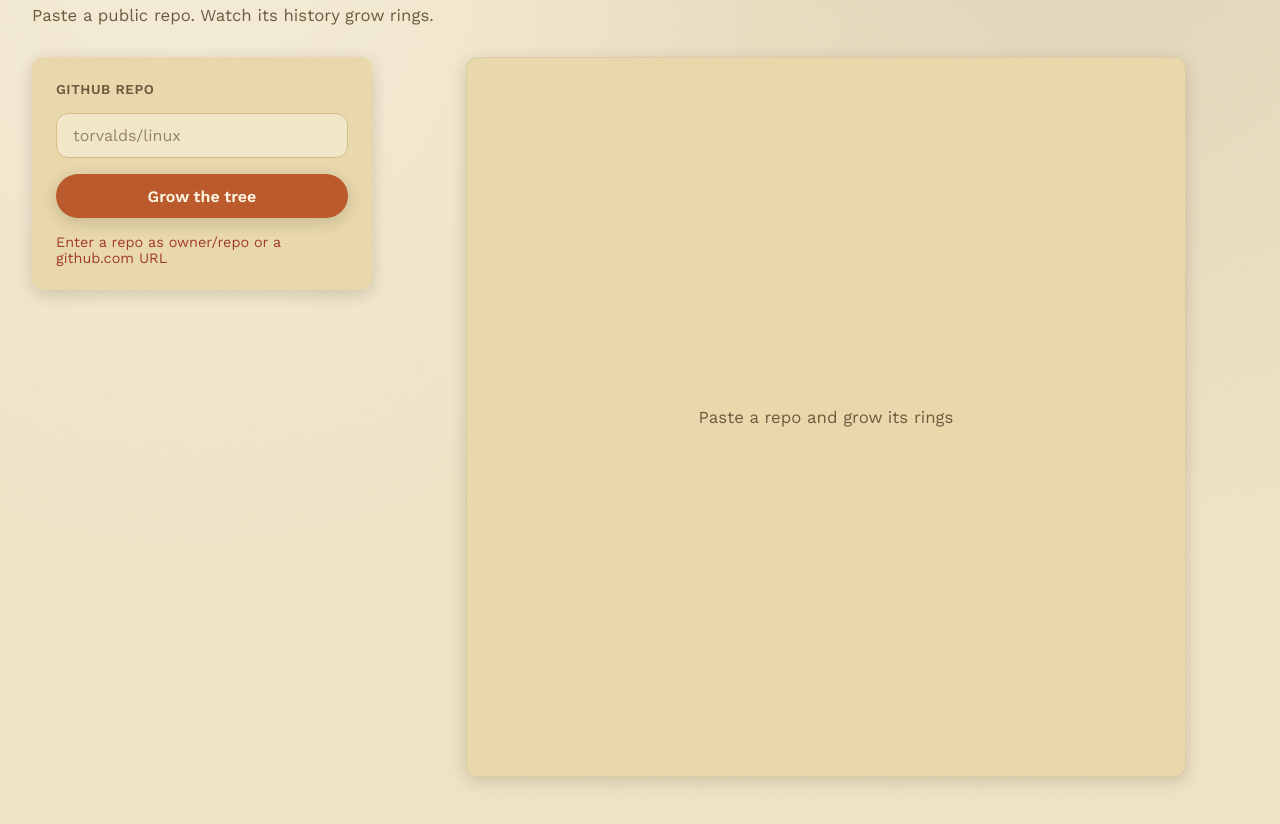
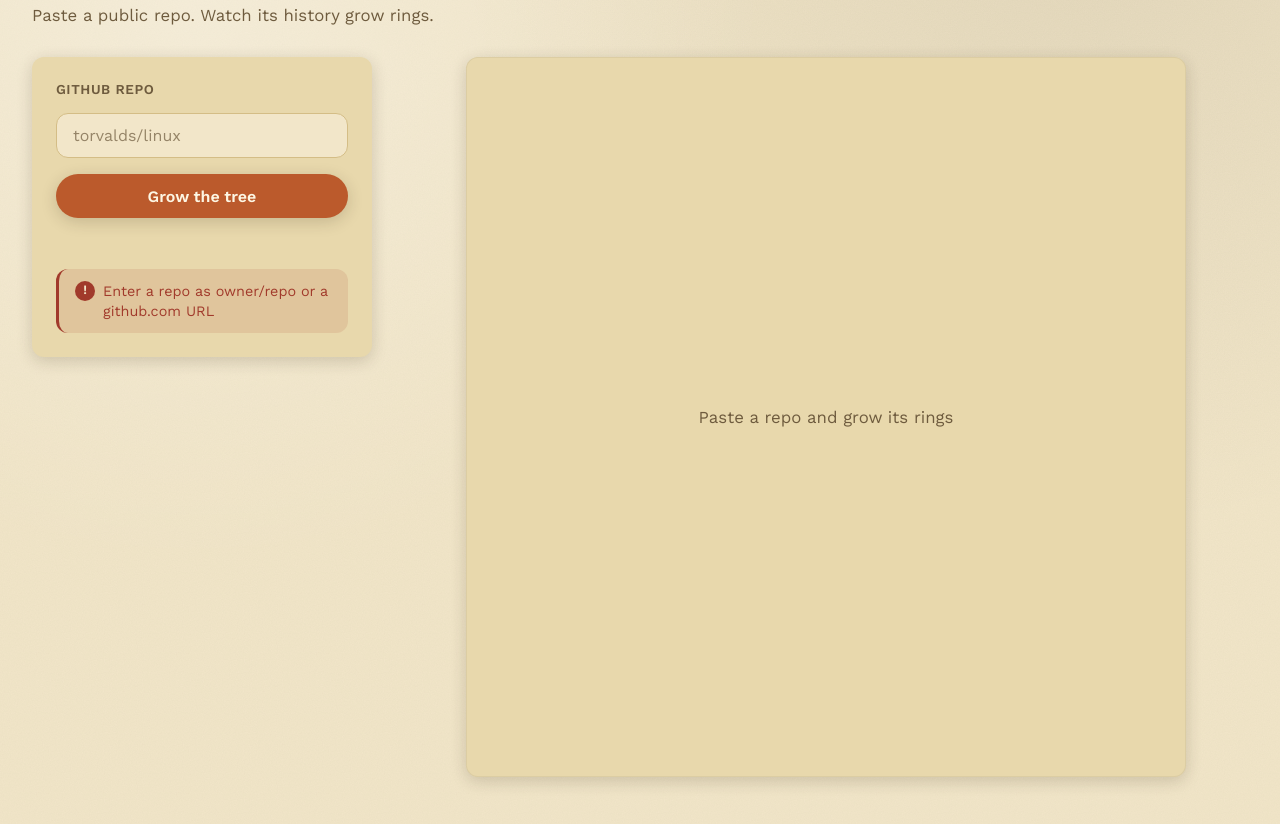
Before and after one commit to ctkrug/ringwood, a website built with Vite: page index.html in a window 1280 px wide. Both pictures are taken after a click on the button "Grow the tree". Shown: the part 104-928 px from the top of the page. Built offline with nearby package versions, Linux system fonts and the light colour scheme.

Commit message:
feat(ui): add a designed error banner distinct from status line
Invalid input, 404s, and 403s now render into a bordered, iconed
role="alert" banner styled with the --danger token, instead of just
recoloring the status paragraph. The status line stays free for
transient fetch/success messages so the two never fight for the same
space, and the banner reserves its own layout slot so it doesn't
shift surrounding controls when it appears.

```diff
--- a/src/style.css
+++ b/src/style.css
@@ -287,6 +287,44 @@ h2 {
   color: var(--text-muted);
 }
 
+.error-banner {
+  display: flex;
+  align-items: flex-start;
+  gap: var(--space-1);
+  margin: 0;
+  padding: 12px var(--space-2);
+  border-radius: var(--radius);
+  background: rgba(161, 58, 43, 0.12);
+  border-left: 3px solid var(--danger);
+  color: var(--danger);
+}
+
+.error-banner[hidden] {
+  display: none;
+}
+
+.error-banner-icon {
+  flex: none;
+  display: inline-flex;
+  align-items: center;
+  justify-content: center;
+  width: 20px;
+  height: 20px;
+  border-radius: 50%;
+  background: var(--danger);
+  color: var(--bg);
+  font-family: var(--font-ui);
+  font-weight: 700;
+  font-size: 0.8rem;
+  line-height: 1;
+}
+
+.error-banner p {
+  margin: 0;
+  font-size: 0.9rem;
+  line-height: 1.4;
+}
+
 @media (prefers-reduced-motion: reduce) {
   .ring-o {
     animation: none;
--- a/src/ui/app.ts
+++ b/src/ui/app.ts
@@ -27,6 +27,10 @@ export function mountApp(root: HTMLElement): void {
         <input id="repo-input" placeholder="torvalds/linux" autocomplete="off" />
         <button id="grow-btn" type="button">Grow the tree</button>
         <p id="status-msg" role="status" aria-live="polite"></p>
+        <div id="error-banner" class="error-banner" role="alert" hidden>
+          <span class="error-banner-icon" aria-hidden="true">!</span>
+          <p id="error-banner-msg"></p>
+        </div>
       </section>
       <section class="tree-stage">
         <canvas id="tree-canvas" width="600" height="600"></canvas>
@@ -38,6 +42,8 @@ export function mountApp(root: HTMLElement): void {
   const input = root.querySelector<HTMLInputElement>("#repo-input")!;
   const button = root.querySelector<HTMLButtonElement>("#grow-btn")!;
   const statusEl = root.querySelector<HTMLParagraphElement>("#status-msg")!;
+  const errorBanner = root.querySelector<HTMLElement>("#error-banner")!;
+  const errorBannerMsg = root.querySelector<HTMLElement>("#error-banner-msg")!;
   const canvas = root.querySelector<HTMLCanvasElement>("#tree-canvas")!;
   const stage = root.querySelector<HTMLElement>(".tree-stage")!;
   const placeholder = root.querySelector<HTMLElement>("#stage-placeholder")!;
@@ -68,18 +74,28 @@ export function mountApp(root: HTMLElement): void {
     }
   };
 
-  const setStatus = (message: string, isError = false) => {
+  const setStatus = (message: string) => {
     statusEl.textContent = message;
-    statusEl.style.color = isError ? "var(--danger)" : "var(--text-muted)";
+  };
+
+  const showError = (message: string) => {
+    errorBannerMsg.textContent = message;
+    errorBanner.hidden = false;
+  };
+
+  const clearError = () => {
+    errorBanner.hidden = true;
+    errorBannerMsg.textContent = "";
   };
 
   const grow = async () => {
     const ref = parseRepoInput(input.value);
     if (!ref) {
-      setStatus("Enter a repo as owner/repo or a github.com URL", true);
+      showError("Enter a repo as owner/repo or a github.com URL");
       return;
     }
 
+    clearError();
     button.disabled = true;
     setStatus(`Fetching ${ref.owner}/${ref.repo}…`);
 
@@ -110,7 +126,8 @@ export function mountApp(root: HTMLElement): void {
       setStatus(`${rings.length} ring${rings.length === 1 ? "" : "s"} grown from ${commits.length} commits`);
     } catch (err) {
       const message = err instanceof GitHubApiError ? err.message : "Something went wrong fetching that repo";
-      setStatus(message, true);
+      setStatus("");
+      showError(message);
       if (!lastRings) placeholder.hidden = false;
     } finally {
       button.disabled = false;
```
